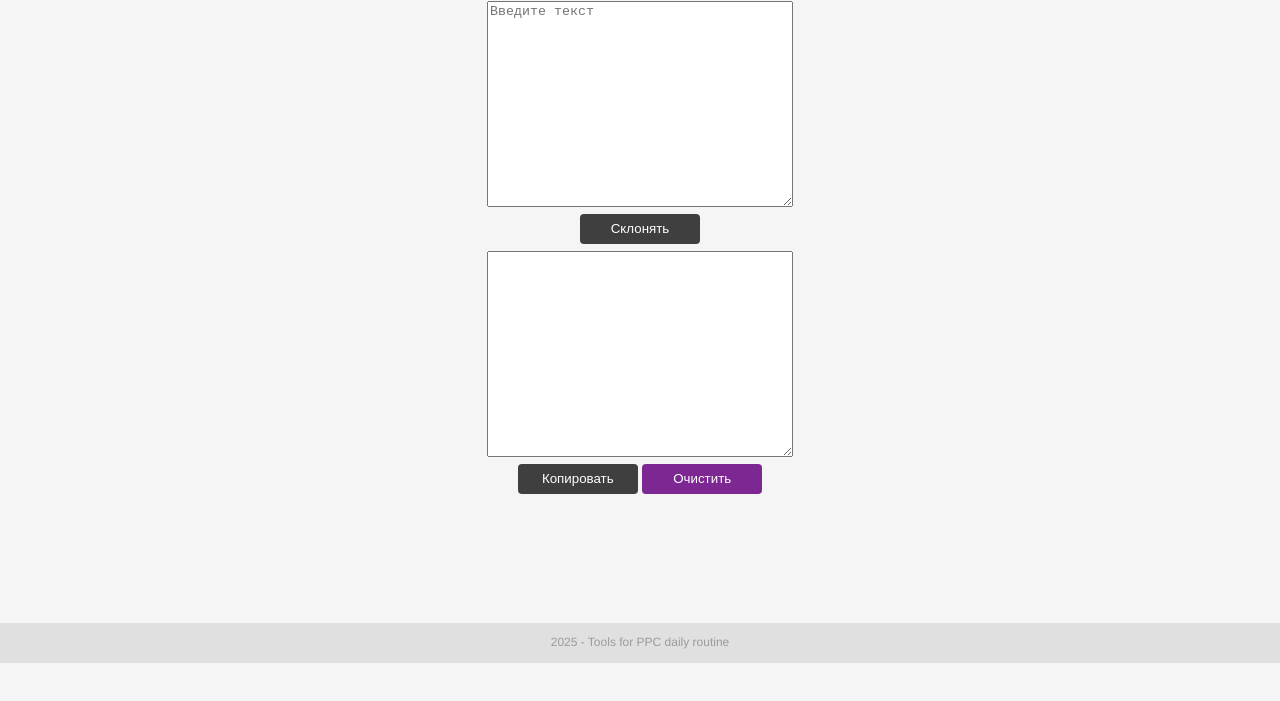
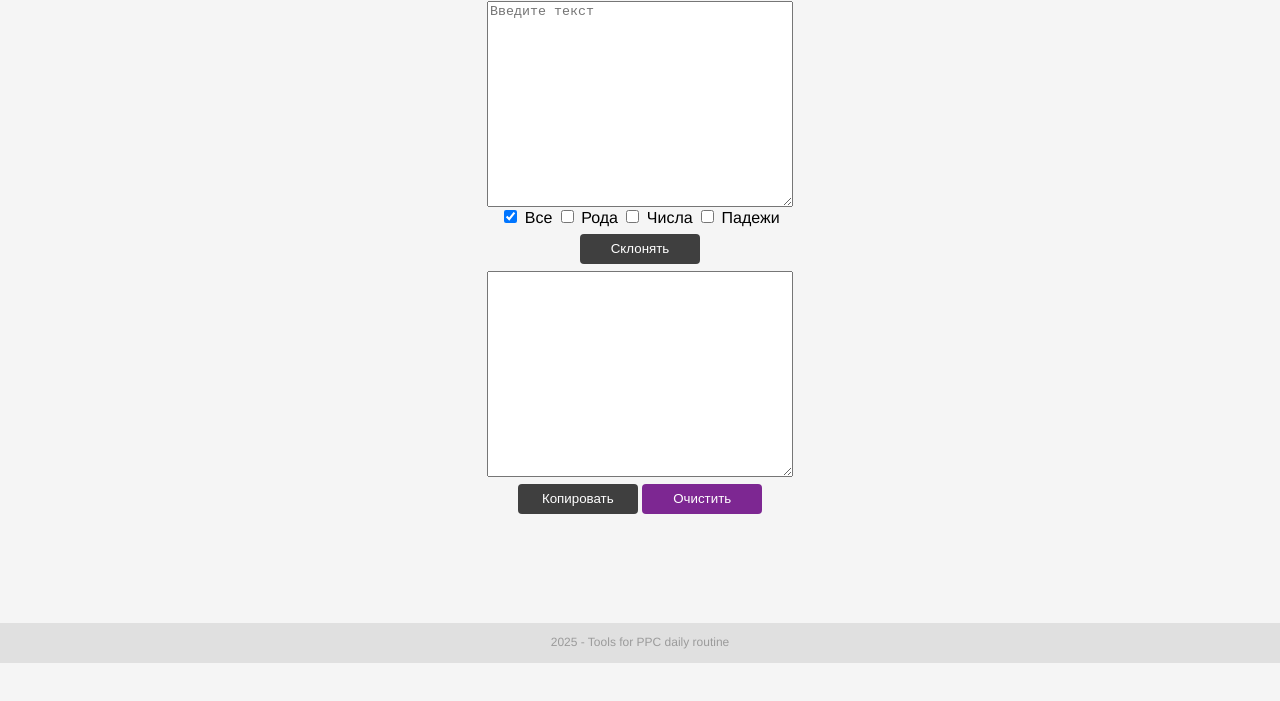
Before and after one commit to fugit85/quotter, a plain HTML site: page decline.html in a window 1280 px wide. Shown: the part 137-838 px from the top of the page. Drawn offline with Linux system fonts and the light colour scheme.

Commit message:
Update decline.html

```diff
--- a/decline.html
+++ b/decline.html
@@ -33,6 +33,12 @@
     <div class="content">
         <h1>Склонятор</h1>
         <textarea id="input" placeholder="Введите текст"></textarea>
+        <div class="decline-option">
+            <label><input type="checkbox" id="byAll" checked onchange="toggleOptions(this)"> Все</label>
+            <label><input type="checkbox" id="byGender" onchange="toggleOptions()"> Рода</label>
+            <label><input type="checkbox" id="byNumber" onchange="toggleOptions()"> Числа</label>
+            <label><input type="checkbox" id="byCase" onchange="toggleOptions()"> Падежи</label>
+        </div>
         <button id="button-inflect">Склонять</button>
         <textarea id="result" readonly></textarea>
         <div>
```
